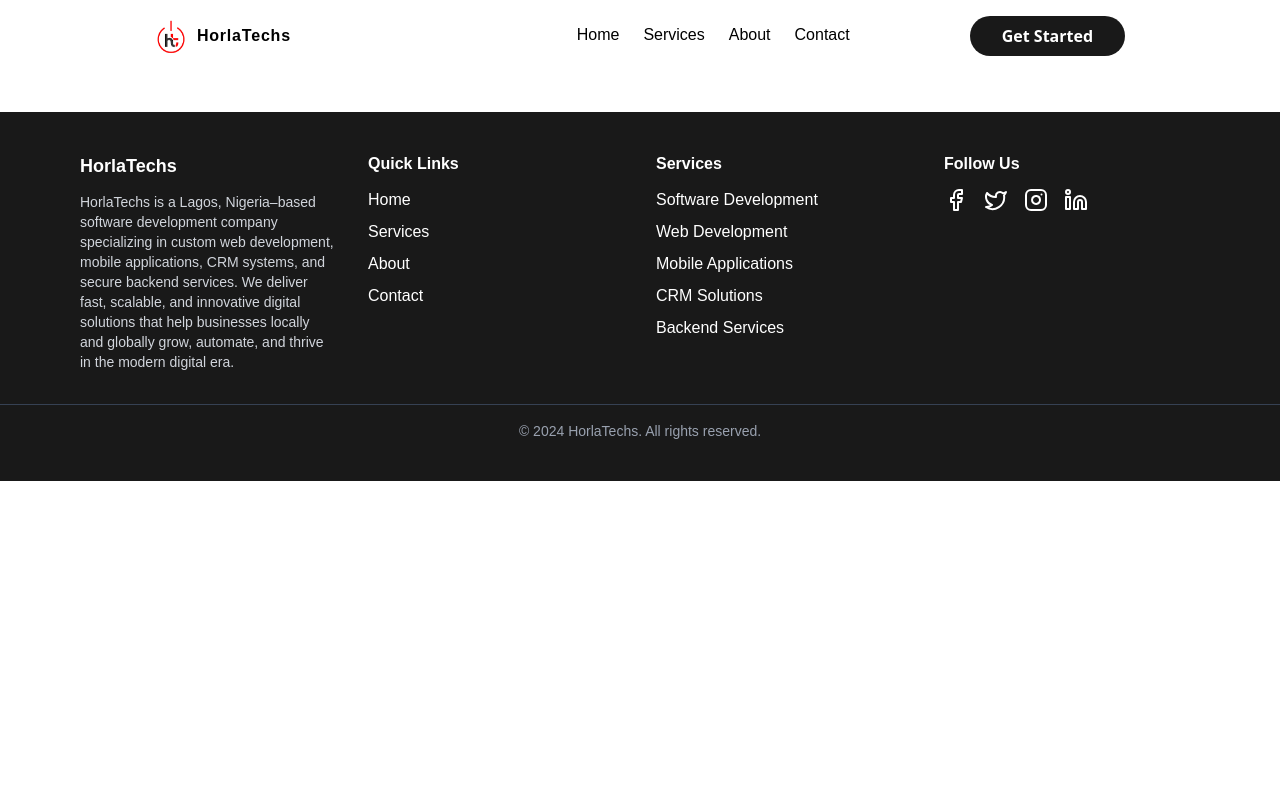
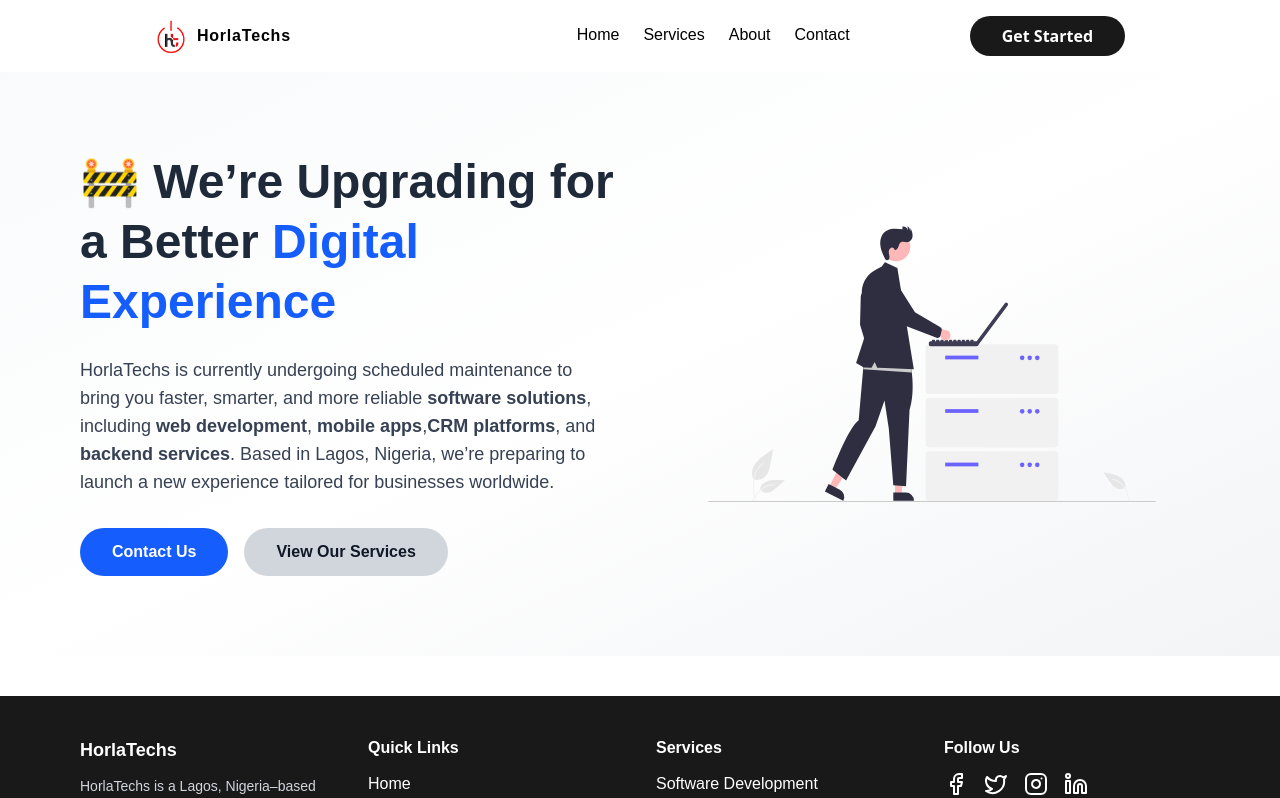
Before and after one commit to horiyorrmi72/horla_techs, a Next.js app: page / in a window 1280 px wide. Shown: the top 798 px of the page. Built offline with nearby package versions, Linux system fonts and the light colour scheme.

Commit message:
maintenance

```diff
--- /dev/null
+++ b/src/app/not_found.js
@@ -0,0 +1,26 @@
+'use client'
+import React from 'react'
+import Link from 'next/link'
+
+const NotFound = () => {
+    return (
+        <main className="flex flex-col items-center justify-center min-h-screen bg-gray-50 px-6">
+            <h1 className="text-9xl font-extrabold text-gray-300">404</h1>
+            <h2 className="mt-4 text-3xl font-bold text-gray-800">
+                Oops! Page Not Found
+            </h2>
+            <p className="mt-2 text-gray-600 max-w-md text-center">
+                The page you are looking for might have been removed, had its name changed, or is temporarily unavailable.
+            </p>
+
+            <Link
+                href="/"
+                className="mt-8 px-6 py-3 bg-blue-600 text-white rounded-full font-semibold hover:bg-blue-700 transition"
+            >
+                Go Back Home
+            </Link>
+        </main>
+    )
+}
+
+export default NotFound
--- a/src/app/page.js
+++ b/src/app/page.js
@@ -1,9 +1,10 @@
+import LandingHero from "@/components/LandingHero";
 import Image from "next/image";
 
 export default function Home() {
   return (
     <div>
-
+      <LandingHero />
     </div>
   );
 }
--- /dev/null
+++ b/src/components/LandingHero.js
@@ -0,0 +1,155 @@
+'use client'
+import React from 'react'
+import Link from 'next/link'
+import Script from 'next/script'
+import Image from 'next/image'
+import maitainanceImg from '../../public/undraw_maintenance_rjtm.svg'
+
+const LandingHero = () => {
+    return (
+        <>
+            {/* JSON-LD Structured Data with Services & Ratings */}
+            <Script
+                id="horlatechs-schema"
+                type="application/ld+json"
+                strategy="afterInteractive"
+                dangerouslySetInnerHTML={{
+                    __html: JSON.stringify({
+                        "@context": "https://schema.org",
+                        "@type": "Organization",
+                        "name": "HorlaTechs",
+                        "url": "https://www.horlatechs.com",
+                        "logo": "https://www.horlatechs.com/logo.png",
+                        "description": "HorlaTechs delivers top-tier software engineering, web development, mobile app development, CRM solutions, and backend services.",
+                        "address": {
+                            "@type": "PostalAddress",
+                            "addressLocality": "Lagos",
+                            "addressRegion": "Lagos State",
+                            "addressCountry": "Nigeria"
+                        },
+                        "contactPoint": {
+                            "@type": "ContactPoint",
+                            "telephone": "+234-800-123-4567",
+                            "contactType": "customer service",
+                            "areaServed": "NG"
+                        },
+                        "hasOfferCatalog": {
+                            "@type": "OfferCatalog",
+                            "name": "Services",
+                            "itemListElement": [
+                                {
+                                    "@type": "Offer",
+                                    "itemOffered": {
+                                        "@type": "Service",
+                                        "name": "Software Engineering",
+                                        "aggregateRating": {
+                                            "@type": "AggregateRating",
+                                            "ratingValue": "4.8",
+                                            "ratingCount": "134"
+                                        }
+                                    }
+                                },
+                                {
+                                    "@type": "Offer",
+                                    "itemOffered": {
+                                        "@type": "Service",
+                                        "name": "Web Development",
+                                        "aggregateRating": {
+                                            "@type": "AggregateRating",
+                                            "ratingValue": "4.7",
+                                            "ratingCount": "121"
+                                        }
+                                    }
+                                },
+                                {
+                                    "@type": "Offer",
+                                    "itemOffered": {
+                                        "@type": "Service",
+                                        "name": "Mobile App Development",
+                                        "aggregateRating": {
+                                            "@type": "AggregateRating",
+                                            "ratingValue": "4.9",
+                                            "ratingCount": "98"
+                                        }
+                                    }
+                                },
+                                {
+                                    "@type": "Offer",
+                                    "itemOffered": {
+                                        "@type": "Service",
+                                        "name": "CRM Solutions",
+                                        "aggregateRating": {
+                                            "@type": "AggregateRating",
+                                            "ratingValue": "4.6",
+                                            "ratingCount": "87"
+                                        }
+                                    }
+                                },
+                                {
+                                    "@type": "Offer",
+                                    "itemOffered": {
+                                        "@type": "Service",
+                                        "name": "Backend Services",
+                                        "aggregateRating": {
+                                            "@type": "AggregateRating",
+                                            "ratingValue": "4.8",
+                                            "ratingCount": "113"
+                                        }
+                                    }
+                                }
+                            ]
+                        },
+                        "inMaintenanceMode": true
+                    })
+                }}
+            />
+
+            <section className="relative bg-gradient-to-br from-gray-50 via-white to-gray-100 py-20">
+                <div className="max-w-7xl mx-auto px-6 md:px-12 lg:px-20 flex flex-col-reverse md:flex-row items-center gap-12">
+
+                    {/* Left Content */}
+                    <div className="flex-1 text-center md:text-left">
+                        <h1 className="text-4xl md:text-5xl font-extrabold text-gray-800 leading-tight">
+                            🚧 We’re Upgrading for a Better <span className="text-blue-600">Digital Experience</span>
+                        </h1>
+                        <p className="mt-6 text-lg text-gray-700 max-w-xl mx-auto md:mx-0">
+                            HorlaTechs is currently undergoing scheduled maintenance to bring you faster,
+                            smarter, and more reliable <strong>software solutions</strong>,
+                            including <strong>web development</strong>, <strong>mobile apps</strong>,
+                            <strong>CRM platforms</strong>, and <strong>backend services</strong>.
+                            Based in Lagos, Nigeria, we’re preparing to launch a new experience tailored for
+                            businesses worldwide.
+                        </p>
+
+                        <div className="mt-8 flex flex-col sm:flex-row gap-4 justify-center md:justify-start">
+                            <Link
+                                href="/contact"
+                                className="px-8 py-3 bg-blue-600 hover:bg-blue-700 text-white rounded-full font-semibold transition"
+                            >
+                                Contact Us
+                            </Link>
+                            <Link
+                                href="/services"
+                                className="px-8 py-3 bg-gray-300 hover:bg-gray-400 text-gray-900 rounded-full font-semibold transition"
+                            >
+                                View Our Services
+                            </Link>
+                        </div>
+                    </div>
+
+                    {/* Right Image / Illustration */}
+                    <div className="flex-1 flex justify-center">
+                        <Image
+                            src={maitainanceImg}
+                            alt="HorlaTechs website under maintenance"
+                            className="max-w-md w-full"
+                        />
+                    </div>
+
+                </div>
+            </section>
+        </>
+    )
+}
+
+export default LandingHero
```
Also changed, not shown: public/undraw_maintenance_rjtm.svg (added).
